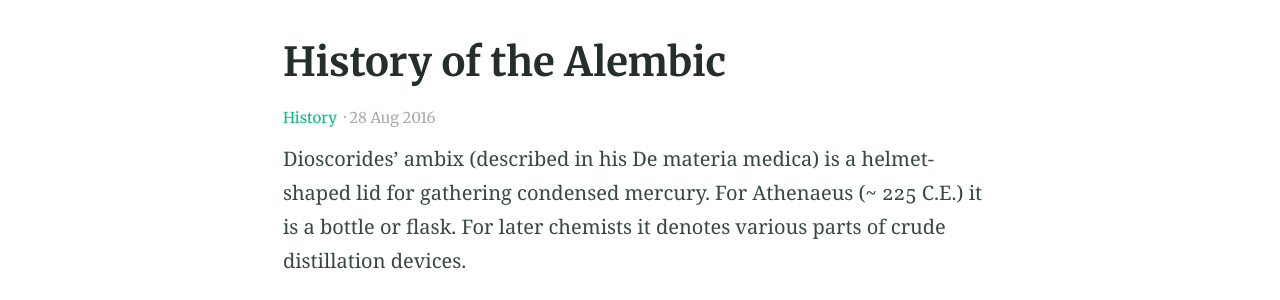
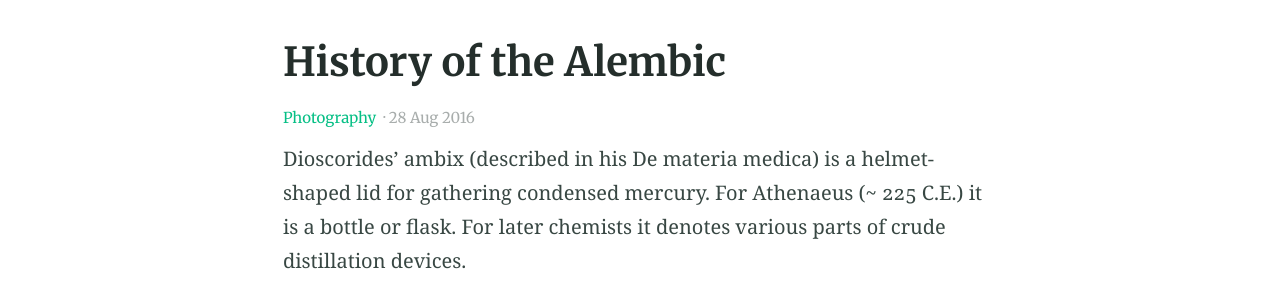
Before and after one commit to NaosFabrik/NaosFabrik.github.io, a Jekyll site: the page built from _posts/2016-08-28-example-post-two.md, in a window 1280 px wide. Shown: the part 408-708 px from the top of the page. Built offline with Jekyll 4.4.1, drawn with Linux system fonts in a browser that asks for light colours.

Commit message:
Update 2016-08-28-example-post-two.md

```diff
--- a/_posts/2016-08-28-example-post-two.md
+++ b/_posts/2016-08-28-example-post-two.md
@@ -1,7 +1,7 @@
 ---
 title: History of the Alembic
 categories:
-- History
+- Photography
 feature_text: |
   The History of the Alembic tool
 ---
```
